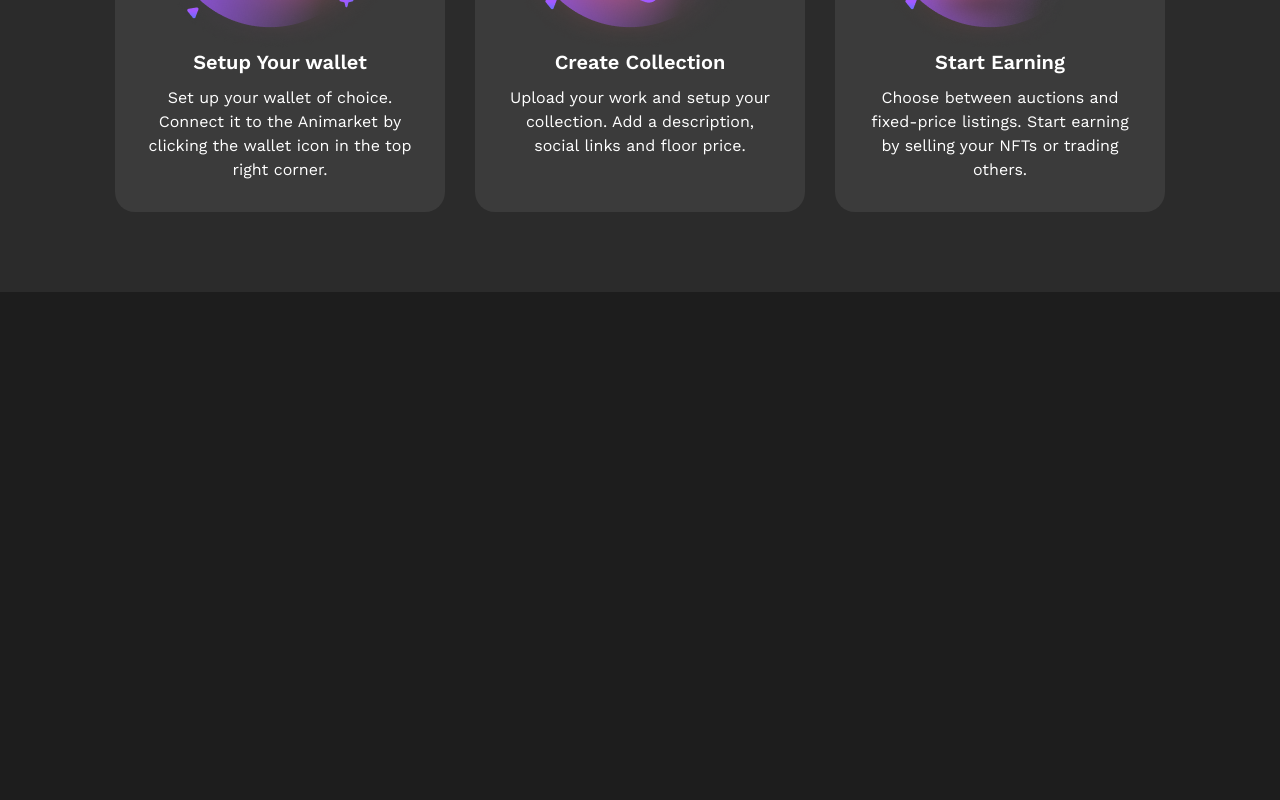
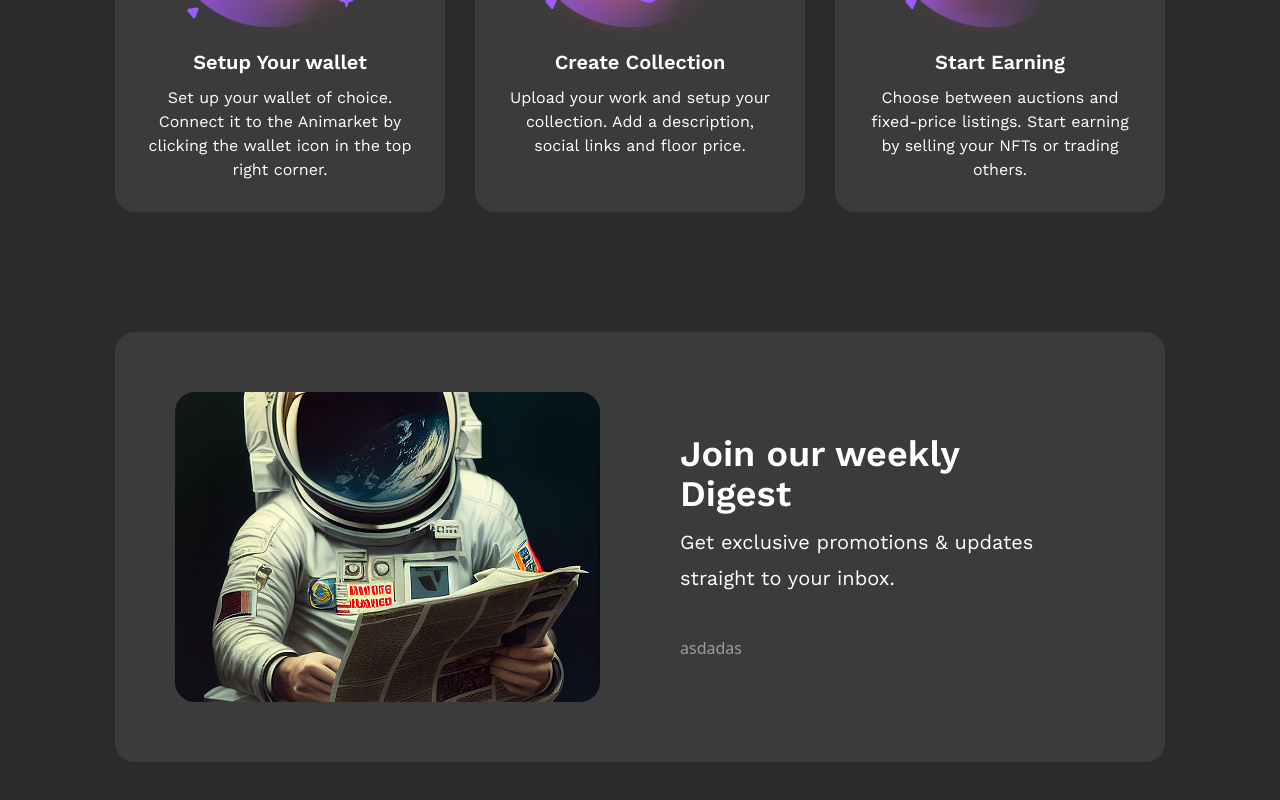
Before and after one commit to Special7ka/NFT-Marketplace, a React (Vite) app: page / in a window 1280 px wide. Shown: the part 5664-6464 px from the top of the page. Before the commit the page ends 5956 px from the top, so only its background shows below. Built offline with nearby package versions, Linux system fonts and the light colour scheme.

Commit message:
Added subcribe maket

```diff
--- a/src/components/Sections/SubscribeSection.tsx
+++ b/src/components/Sections/SubscribeSection.tsx
@@ -1,3 +1,23 @@
+import { getAltFromPath } from "../Utils/GetAltFrompath";
+
 export const SubscribeSection = () => {
-  return <section className="pt"></section>;
+  return (
+    <section className="pt-[40px] pb-[80px] px-[115px]">
+      <div className="max-w-[1050px] p-[60px] flex gap-[80px] bg-[#3B3B3B] rounded-[20px] ">
+        <img
+          src="public/images/Comsos.png"
+          alt={getAltFromPath("public/images/Comsos.png")}
+        />
+        <div className="flex flex-col justify-center">
+          <h1 className="text-4xl font-semibold font-WorkSans max-w-[400px] leading-10">
+            Join our weekly Digest
+          </h1>
+          <p className="text-xl font-normal font-WorkSans mt-[10px] leading-9">
+            Get exclusive promotions & updates straight to your inbox.
+          </p>
+          <input type="text" placeholder="asdadas" className="mt-[40px]" />
+        </div>
+      </div>
+    </section>
+  );
 };
```
Also changed, not shown: public/images/Comsos.png (added).
